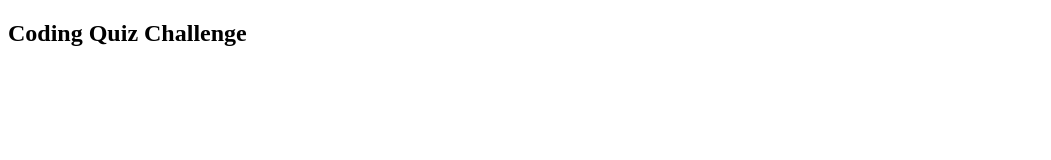
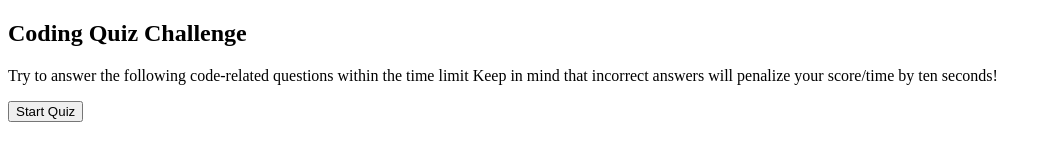
Before and after one commit to BigDripDarry/code-quiz-homework, a plain HTML site: page index.html in a window 1280 px wide. Shown: the whole page, without its empty margins (0-1051 px from the left). Drawn offline with Linux system fonts and the light colour scheme.

Commit message:
added html code

```diff
--- a/index.html
+++ b/index.html
@@ -9,6 +9,11 @@
 
 <body>
     <h2>Coding Quiz Challenge</h2>
+    <p>Try to answer the following code-related questions within the time limit
+        Keep in mind that incorrect answers will penalize your score/time
+        by ten seconds!
+    </p>
+    <button>Start Quiz</button>
     <script src="script.js"></script>
 </body>
 
```
